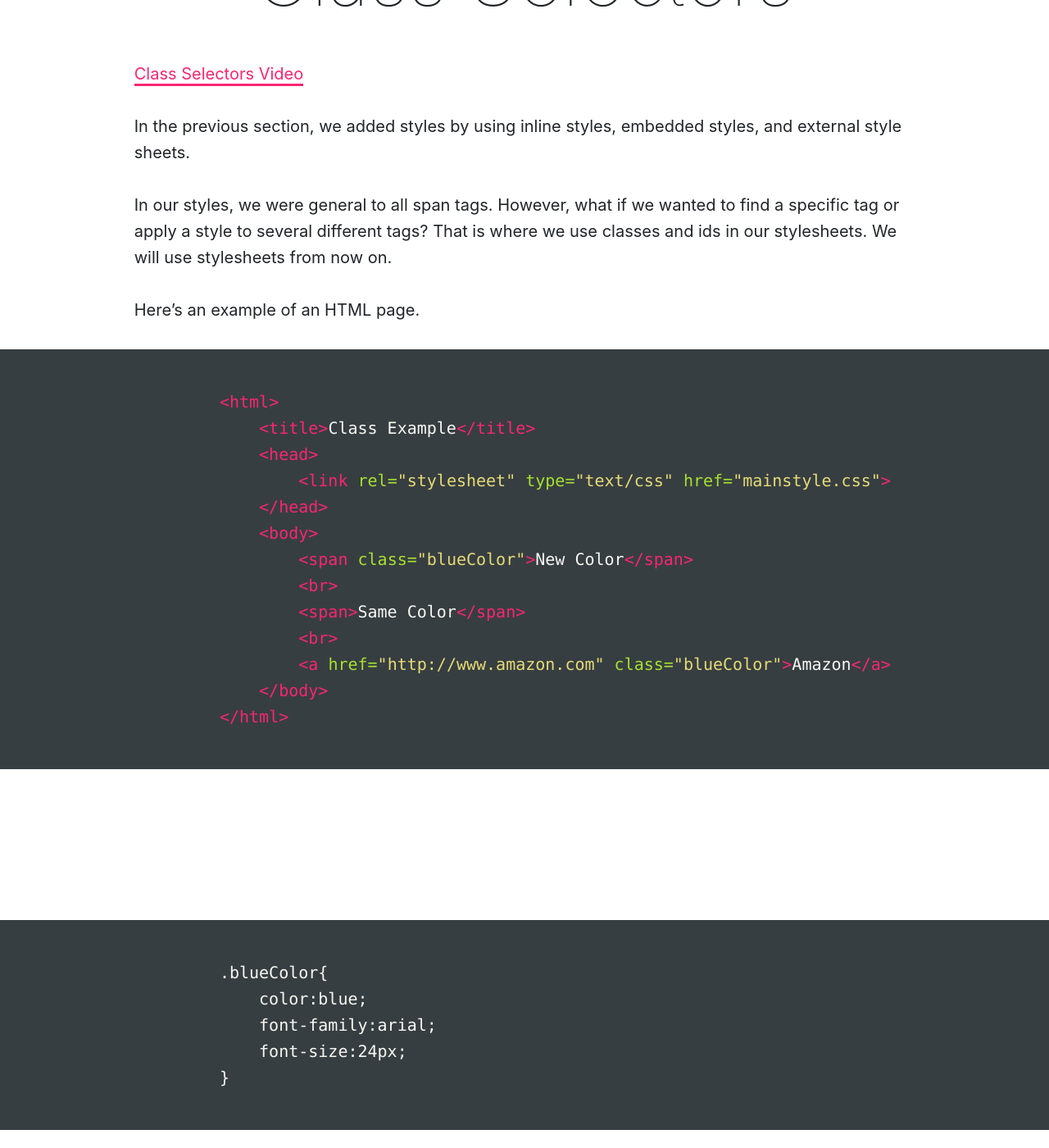
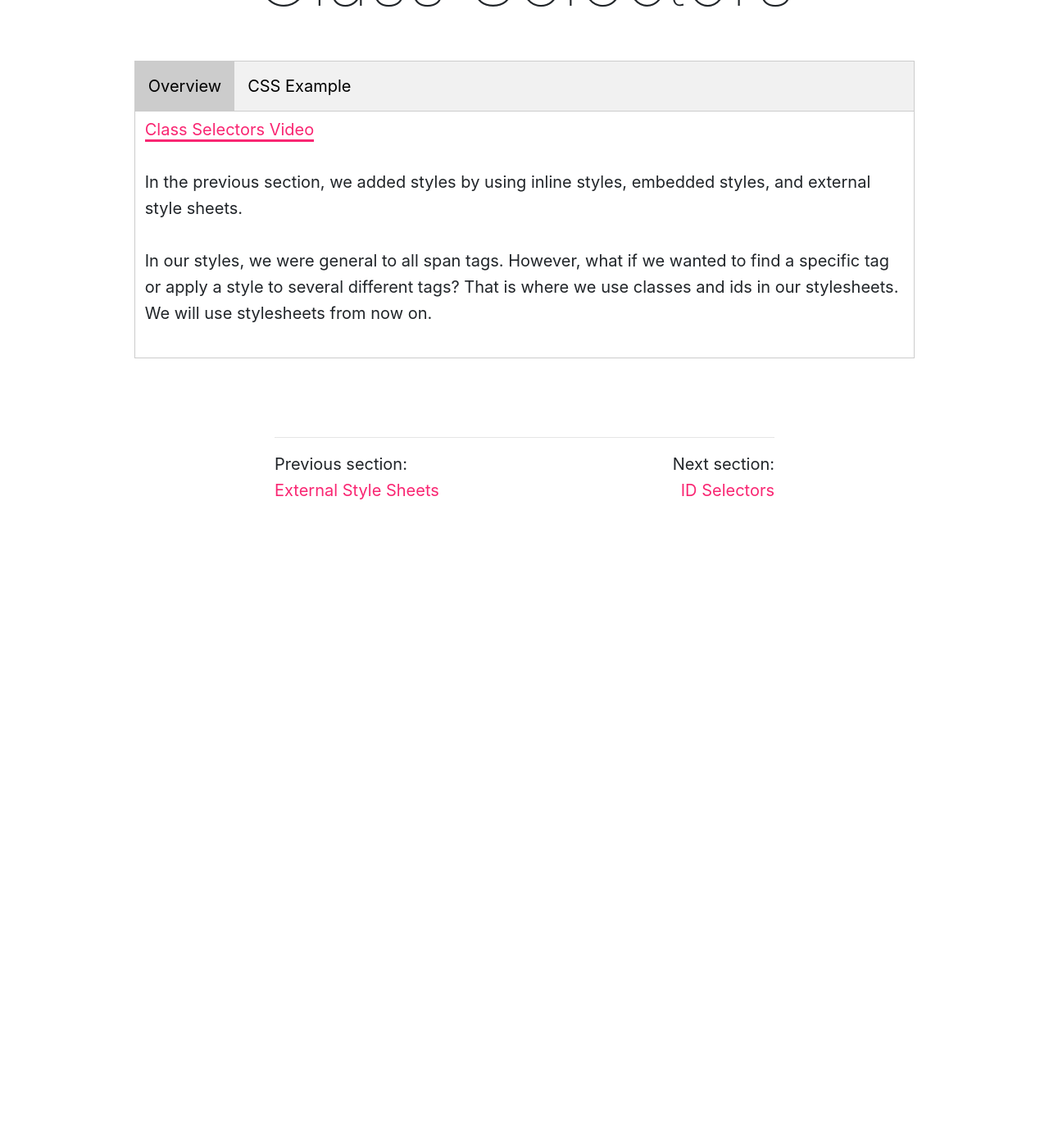
Before and after one commit to Montana-Media-Arts/120_CreativeCoding1-Fall2020, a Jekyll site: the page built from modules/week-7/_posts/2017-01-07-class-selectors.md, in a window 1280 px wide and 1400 px high, scrolled down 507 px. Shown: the whole window at 82% size. Built offline with Jekyll 4.4.1, drawn with Linux system fonts in a browser that asks for light colours; nearby versions of some CDN libraries; a script that is not in the unit is left out; after the commit the page ends 1137 px from its top, so only the background shows below that; some of the changed text lies outside the part shown.

Commit message:
updated the styles

````diff
--- a/modules/week-7/_posts/2017-01-06-external-style-sheet.md
+++ b/modules/week-7/_posts/2017-01-06-external-style-sheet.md
@@ -30,7 +30,7 @@ jotted: true
 
 <div class="tabhtml" markdown="1">
 
-```html
+```css
 span{
     color:white;
     background-color:red;
--- a/modules/week-7/_posts/2017-01-07-class-selectors.md
+++ b/modules/week-7/_posts/2017-01-07-class-selectors.md
@@ -6,13 +6,27 @@ jotted: true
 
 # Class Selectors
 
+<div class="tab">
+    <button class="tablinks active" onclick="openTab(event, 'Overview')">Overview</button>
+    <button class="tablinks" onclick="openTab(event, 'CSS')">CSS Example</button>
+</div>
+
+<!-- Tab content -->
+<div id="Overview" class="tabcontent" style="display:block">
+
 <p><a href="//www.youtube.com/embed/kkFsRWlswX0" data-lity>Class Selectors Video</a></p>
 
-In the previous section, we added styles by using inline styles, embedded styles, and external style sheets.
+<p>In the previous section, we added styles by using inline styles, embedded styles, and external style sheets.</p>
 
-In our styles, we were general to all span tags.  However, what if we wanted to find a specific tag or apply a style to several different tags?  That is where we use classes and ids in our stylesheets.  We will use stylesheets from now on.
+<p>In our styles, we were general to all span tags.  However, what if we wanted to find a specific tag or apply a style to several different tags?  That is where we use classes and ids in our stylesheets.  We will use stylesheets from now on.</p>
+
+</div>
+
+<div id="HTML Example" class="tabcontent">
 
 Here's an example of an HTML page.
+
+<div class="tabhtml" markdown="1">
 
 ```html
     <html>
@@ -29,8 +43,16 @@ Here's an example of an HTML page.
         </body>
     </html>
 ```
-<br>
-```html
+
+</div>
+
+</div>
+
+<div id="CSS" class="tabcontent">
+
+<div class="tabhtml" markdown="1">
+
+```css
     .blueColor{
         color:blue;
         font-family:arial;
@@ -38,11 +60,15 @@ Here's an example of an HTML page.
     }
 ```
 
-Notice in this example, the CSS has the name `.blueColor`.  The blueColor class identifier applies the blue color, changes the font type, and the size of the `span` tag and an `a` (anchor) tag.  They both turned blue while the other span tag without the class name did not.
+</div>
 
-We can get even more specific by doing something like this.
+<p>Notice in this example, the CSS has the name <b>.blueColor</b>.  The blueColor class identifier applies the blue color, changes the font type, and the size of the <b.>span</b> tag and an <b>a</b> (anchor) tag.  They both turned blue while the other span tag without the class name did not.</p>
 
-```html
+<p>We can get even more specific by doing something like this.</p>
+
+<div class="tabhtml" markdown="1">
+
+```css
     span.blueColor{
         color:blue;
         font-family:arial;
@@ -50,4 +76,8 @@ We can get even more specific by doing something like this.
     }
 ```
 
-Now, only span tags with the class `blueColor` will change.  No other tags will work.
+</div>
+
+<p>Now, only span tags with the class <b>blueColor</b> will change.  No other tags will work.</p>
+
+</div>
````
